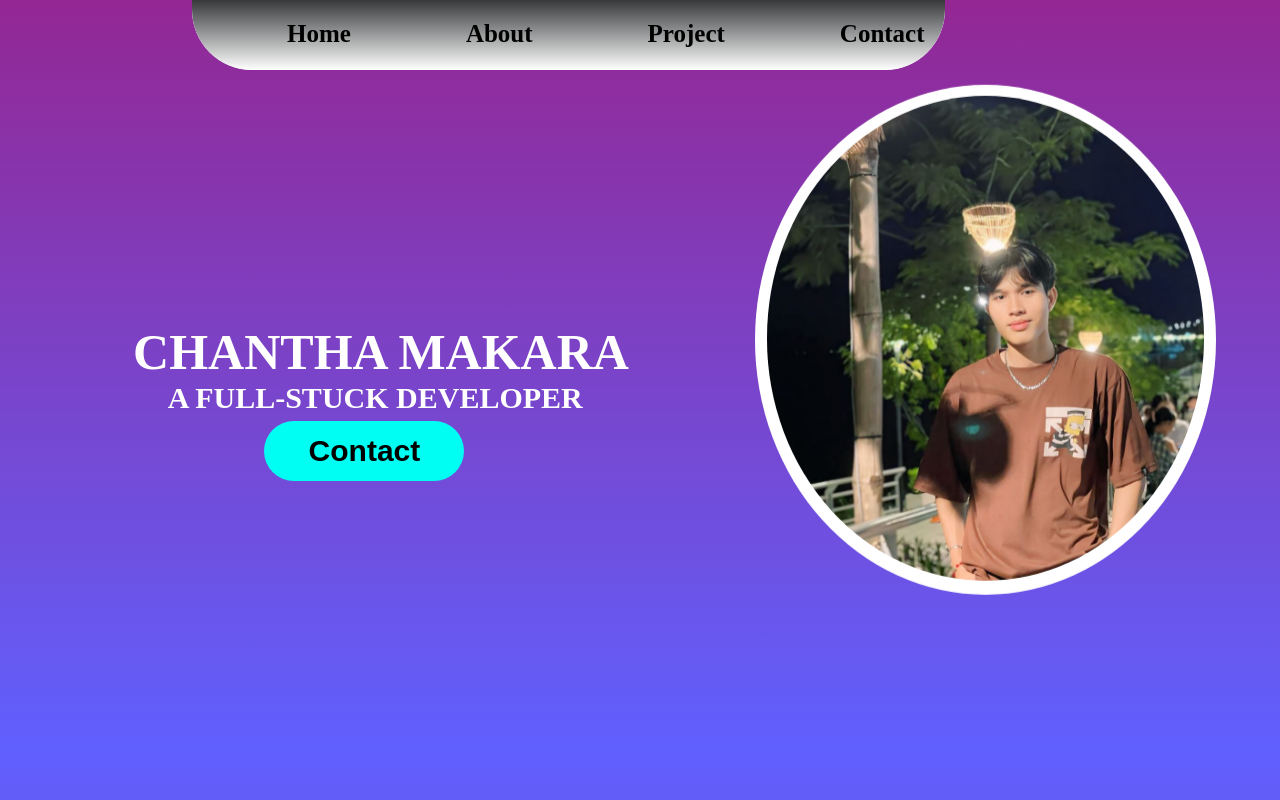
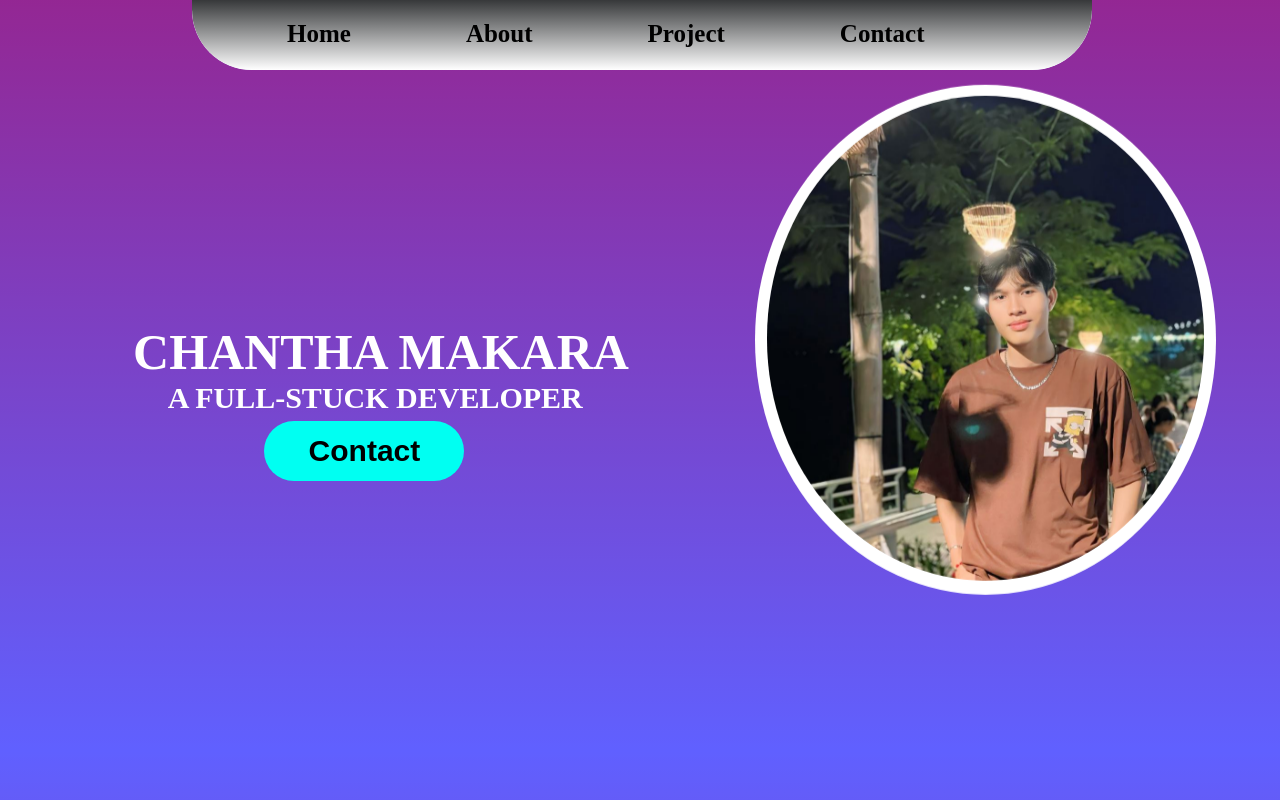
Before and after one commit to makara17092020/first-project-wmad-c1, a plain HTML site: page index.html in a window 1280 px wide. Shown: the top 800 px of the page. Drawn offline with Linux system fonts and the light colour scheme.

Commit message:
add index

```diff
--- a/style/index.css
+++ b/style/index.css
@@ -9,7 +9,7 @@
   /* margin: auto; */
 
 }
-.big-menu{git
+.big-menu{
   width: 900px;
   height: 70px;
   position: fixed;
```
